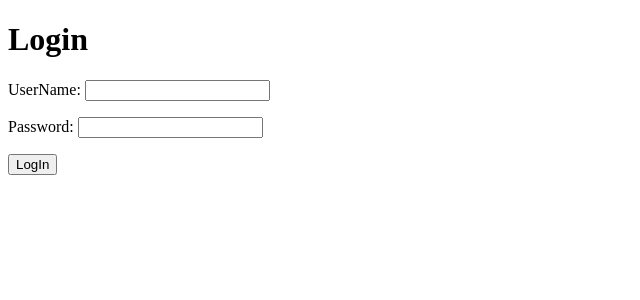
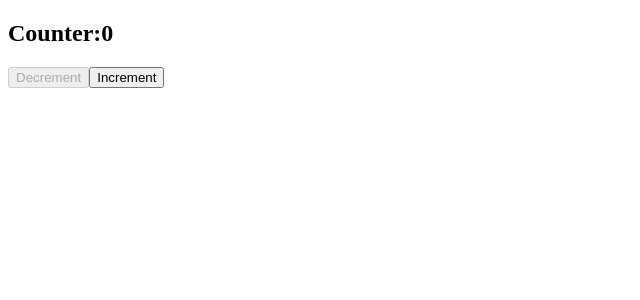
Before and after one commit to cmaalik97/Dugsiiye-ReactJs-Exercise, a React (Vite) app in the folder AnswersExercise/: page / in a window 1280 px wide. Shown: the top 300 px of the page, without its empty margins (0-640 px from the left). Built offline with nearby package versions, Linux system fonts and the light colour scheme.

Commit message:
Exercise 12

```diff
--- a/AnswersExercise/src/App.jsx
+++ b/AnswersExercise/src/App.jsx
@@ -14,6 +14,7 @@ import ConditonRendering from "./Dugsiye/Learning/ConditionRendering";
 import Notification from "./Dugsiye/Learning/Notification";
 import Toggole from "./Dugsiye/Learning/Toggole";
 import UserLogin from "./Dugsiye/Exercise11/UserLogin";
+import Counter from "./Dugsiye/Exercise12/Counter";
 // import DataFetching from "./Dugsiye/Learning/DataFetching";
 
 // import Timing from "./Dugsiye/Learning/Timing";
@@ -88,7 +89,8 @@ function App(){
    {/* <Notification message={notification}/> */}
 
    {/* <Toggole/> */}
-   <UserLogin/>
+   {/* <UserLogin/> */}
+   <Counter/>
   </>
 }
 export default App;
--- /dev/null
+++ b/AnswersExercise/src/Dugsiye/Exercise12/Counter.jsx
@@ -0,0 +1,20 @@
+import { useState } from "react";
+
+function Counter(){
+    const [count , setCount]=useState(0)
+    const decrement=()=>{
+        count >0 && (setCount (count -1))
+
+    }
+    const increment=()=>{
+        setCount(count + 1)
+    }
+    return (
+        <div>
+            <h2>Counter:{count}</h2>
+            <button onClick={decrement} disabled={count === 0}>Decrement</button>
+            <button onClick={increment}>Increment</button>
+        </div>
+    )
+}
+export default Counter;
```
Also changed, not shown: AnswersExercise/src/Dugsiye/Exercise12/README.md (added), AnswersExercise/src/Dugsiye/Exercise12/Screenshot 2026-05-04 074537.png (added).
